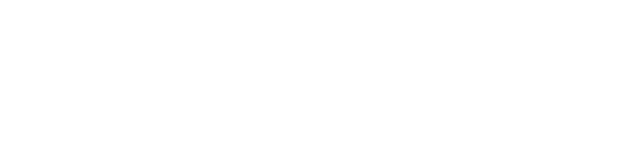
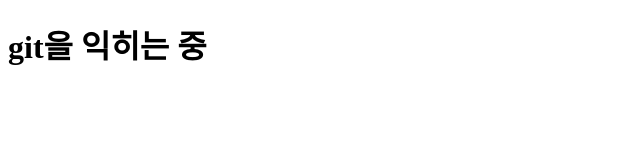
Before and after one commit to kimyohun/branch-merge-conflict, a plain HTML site: page index.html in a window 1280 px wide. Shown: the whole page, without its empty margins (0-640 px from the left). Drawn offline with Linux system fonts and the light colour scheme.

Commit message:
main-h1 수정

```diff
--- a/index.html
+++ b/index.html
@@ -6,6 +6,6 @@
   <title>Document</title>
 </head>
 <body>
-
+  <h1>git을 익히는 중</h1>
 </body>
 </html>
```
